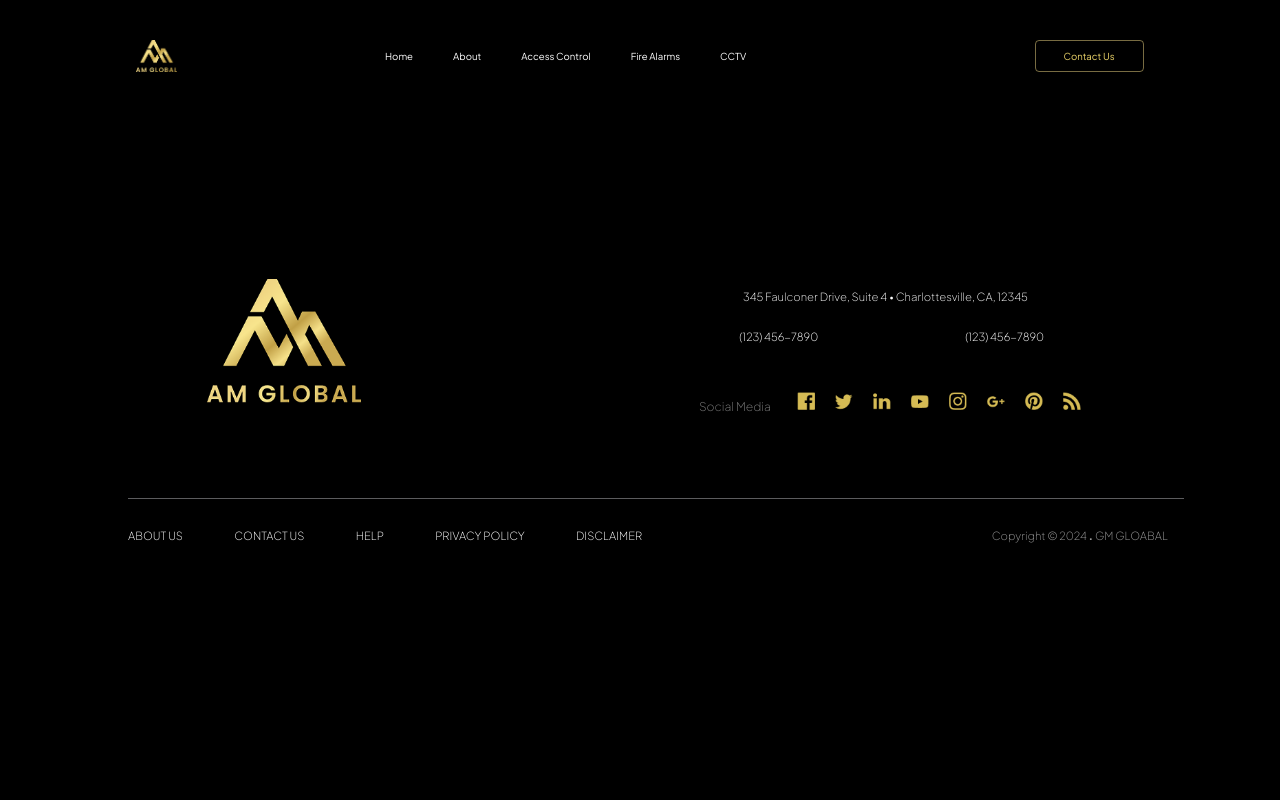
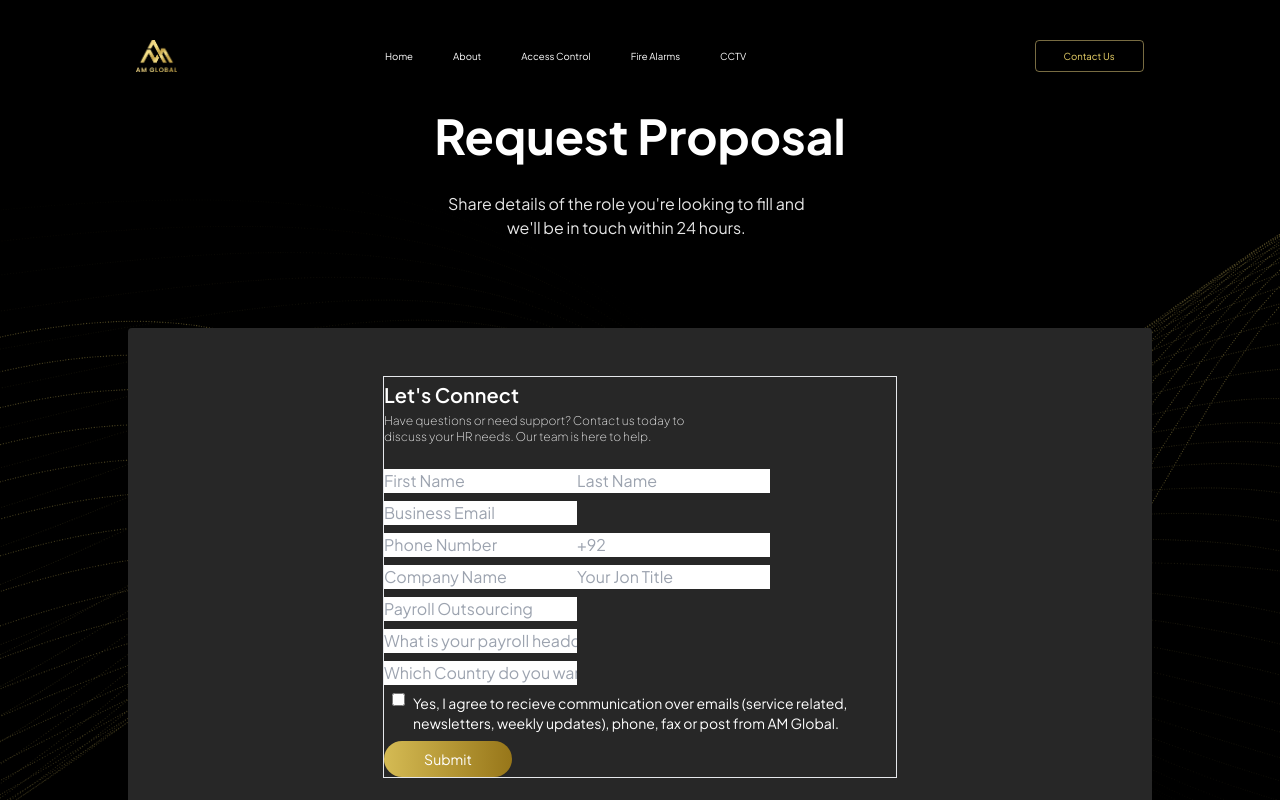
Before and after one commit to Yousaf-khan-se/AM-Global, a React (Vite) app: page /proposal in a window 1280 px wide. Shown: the top 800 px of the page. Built offline with nearby package versions, Linux system fonts and the light colour scheme.

Commit message:
Proposal Page half done

```diff
--- a/src/App.jsx
+++ b/src/App.jsx
@@ -5,6 +5,8 @@ import Footer from './components/Footer.jsx'
 import JobFind from './Pages/JobFind.jsx'
 import Apply from './Pages/Apply.jsx'
 import Services from './Pages/Services.jsx'
+import Proposal from './Pages/Porposal.jsx'
+
 import {
   BrowserRouter as Router,
   Route,
@@ -23,6 +25,7 @@ function App() {
           <Route path="/jobs" element={<JobFind />} />
           <Route path="/apply" element={<Apply />} />
           <Route path="/services" element={<Services />} />
+          <Route path="/proposal" element={<Proposal />} />
         </Routes>
       </div>
       <Footer />
--- /dev/null
+++ b/src/Pages/Porposal.jsx
@@ -0,0 +1,46 @@
+import React from 'react'
+import bg from '../assets/proposal/bg.png'
+import formPic from '../assets/proposal/formPic.png'
+
+const Porposal = () => {
+    return (
+        <div>
+            <section className='relative flex flex-col justify-around items-center md:h-[120vh] h-auto '>
+                <div className='absolute top-20 '><img src={bg} alt="" /></div>
+                <div className='text-center'>
+                    <h1 className='text-xl md:text-5xl font-bold mb-2 md:mb-8'>Request Proposal</h1>
+                    <p className='text-center opacity-90 md:w-[30vw] md:mb-20 mb-2'>Share details of the role you're looking to fill and we'll be in touch within 24 hours.</p>
+                </div>
+                <div className='md:p-12 p-2 rounded flex flex-wrap justify-center items-center bg-[#272727] m-2 gap-2 md:gap-8 w-auto md:w-[80vw] h-atuo md:h-[110vw] z-10'>
+                    <form action="" className='md:vw[50vw] border'>
+                        <h1 className='text-lg md:text-xl font-semibold my-1'>Let's Connect </h1>
+                        <p className='font-extralight opacity-90 w-[24vw] mb-6 text-xs'>Have questions or need support? Contact us today to discuss your HR needs. Our team is here to help.</p>
+                        <div className='flex flex-col justify-center items-start gap-2 text-black'>
+                            <div>
+                                <input type="text" placeholder='First Name' />
+                                <input type="text" placeholder='Last Name' />
+                            </div>
+                            <input type="text" placeholder='Business Email' />
+                            <div>
+                                <input type="text" placeholder='Phone Number' />
+                                <input type="text" placeholder='+92' />
+                            </div>
+                            <div>
+                                <input type="text" placeholder='Company Name' />
+                                <input type="text" placeholder='Your Jon Title' />
+                            </div>
+                            <input type="text" placeholder='Payroll Outsourcing' />
+                            <input type="text" placeholder='What is your payroll headcount?' />
+                            <input type="text" placeholder='Which Country do you want to cover for Payroll Outsoursing Services?' />
+                        </div>
+                        <label htmlFor="privacy" className='flex justify-start items-start text-sm p-2 md:w-[40vw]'><input type="checkbox" id='privacy' className='mr-2 border border-white bg-transparent' /><p>Yes, I agree to recieve communication over emails (service related, newsletters, weekly updates), phone, fax or post from AM Global.</p></label>
+                        <button type='submit' className='bg-gradient-to-r from-[#D5BB54] to-[#977619] py-2 md:w-[10vw] w-[20vw] md:text-sm text-xs rounded-full'>Submit</button>
+                    </form>
+                    <div><img src={formPic} alt="" className='md:h-[70vh] h-auto' /></div>
+                </div>
+            </section>
+        </div>
+    )
+}
+
+export default Porposal
```
Also changed, not shown: src/assets/proposal/bg.png (added), src/assets/proposal/formPic.png (added).
